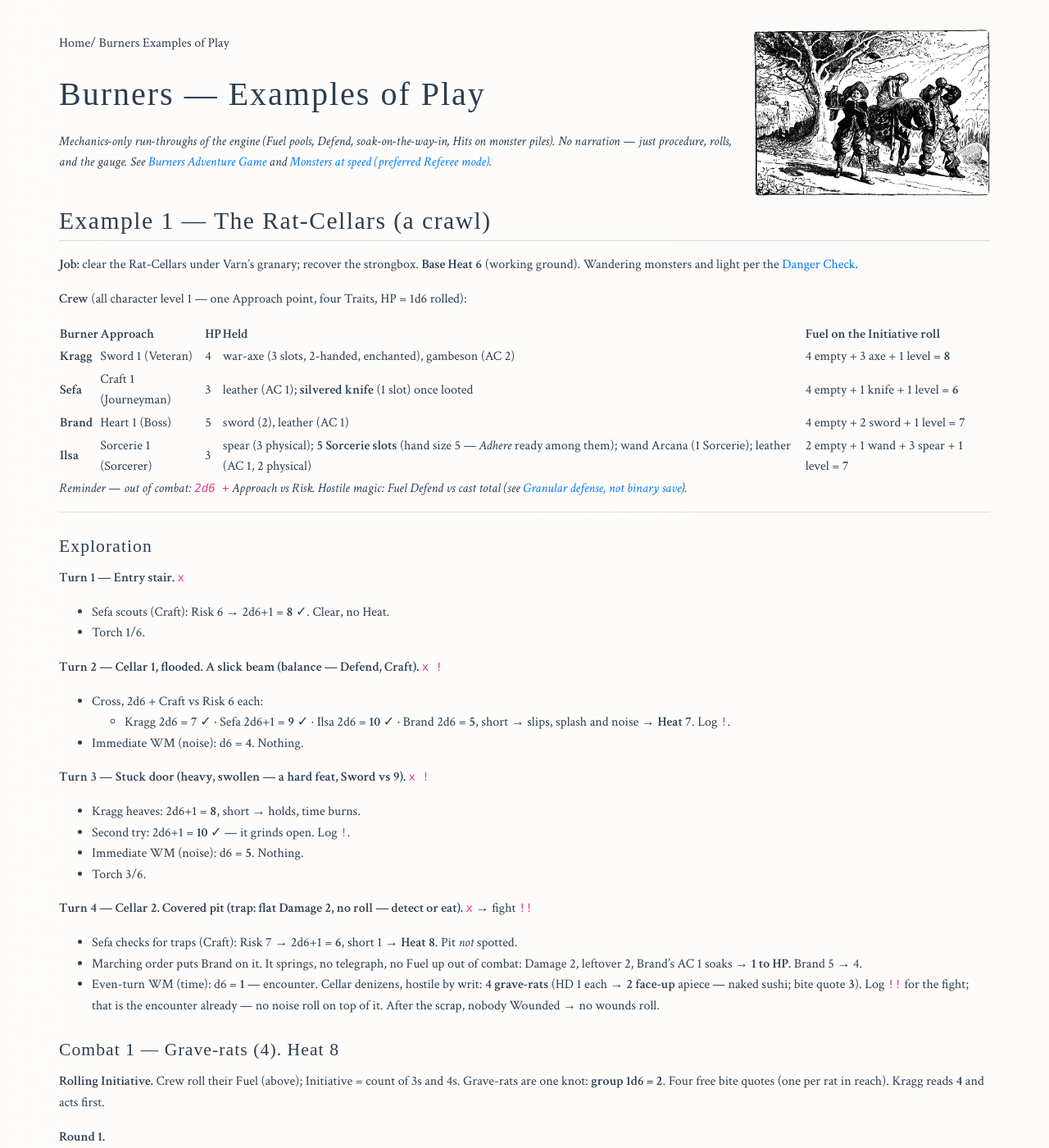
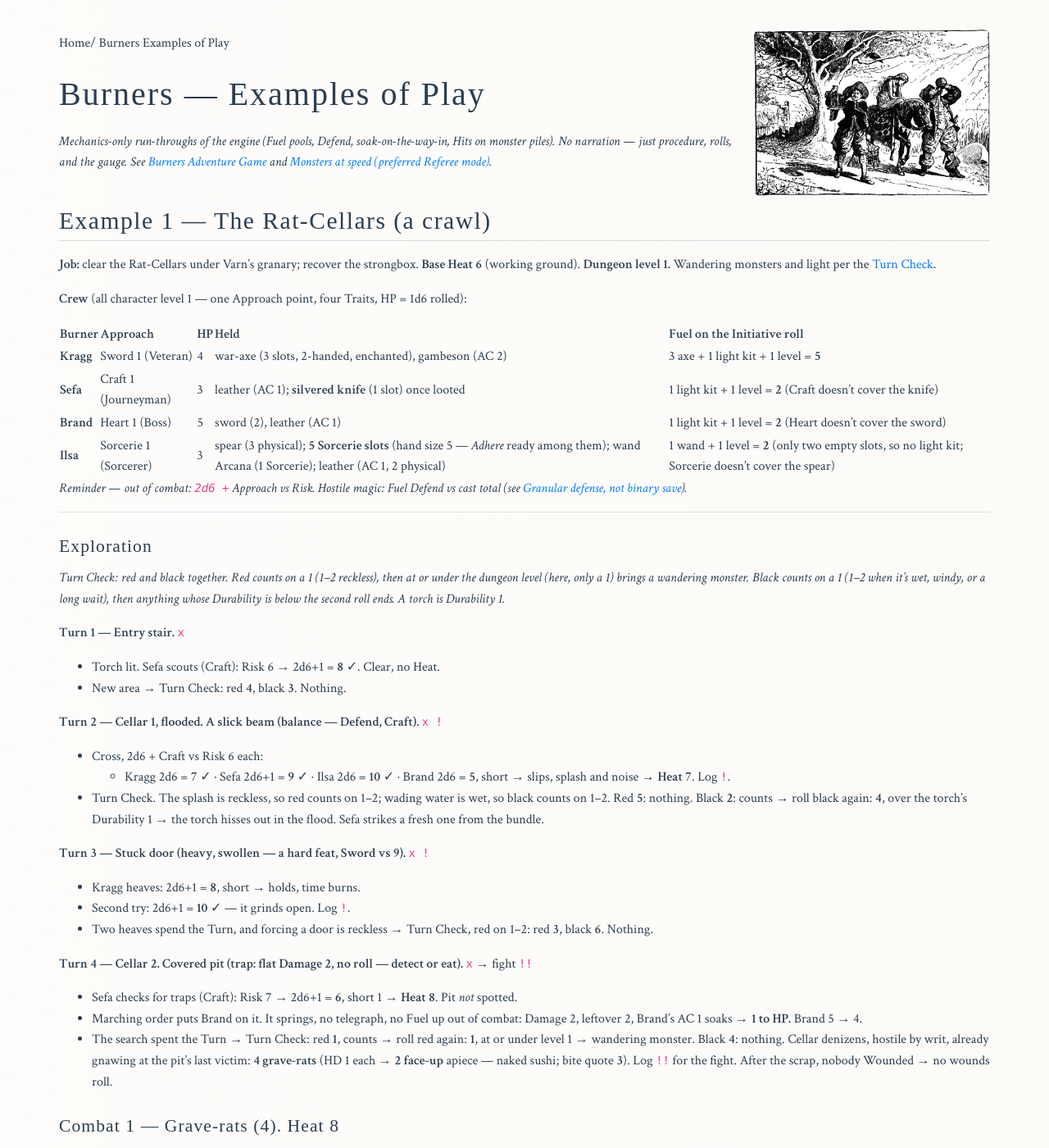
Before and after one commit to paulabrams/burners, a Jekyll site: the page built from markdown/burners-examples-of-play.md, in a window 1280 px wide and 1400 px high. Shown: the whole window at 82% size. Built offline with Jekyll 4.4.1, drawn with Linux system fonts in a browser that asks for light colours; some web fonts are replaced; some of the changed text lies outside the part shown.

Commit message:
Publish local draft: Turn Check (renamed from Danger Check; Turns are ten minutes, counting is the other option); Points the default and Cards the option for monsters; Rat-Cellars walkthrough rewritten with Turn Checks and gear-dice Fuel; rebuild PDFs and downloads
Co-authored-by: Cursor <cursoragent@cursor.com>

```diff
--- a/markdown/burners-examples-of-play.md
+++ b/markdown/burners-examples-of-play.md
@@ -12,16 +12,16 @@ hero_alt: "Travelers on the road — Albert Robida"
 ## Example 1 — The Rat-Cellars (a crawl)
 
 **Job:** clear the Rat-Cellars under Varn's granary; recover the strongbox.
-**Base Heat 6** (working ground). Wandering monsters and light per the [[Burners Referee Guide#Danger Check|Danger Check]].
+**Base Heat 6** (working ground). **Dungeon level 1.** Wandering monsters and light per the [[Burners Referee Guide#Turn Check|Turn Check]].
 
 **Crew** (all character level 1 — one Approach point, four Traits, HP = 1d6 rolled):
 
 | Burner | Approach | HP | Held | Fuel on the Initiative roll |
 | --- | --- | --- | --- | --- |
-| **Kragg** | Sword 1 (Veteran) | 4 | war-axe (3 slots, 2-handed, enchanted), gambeson (AC 2) | 4 empty + 3 axe + 1 level = **8** |
-| **Sefa** | Craft 1 (Journeyman) | 3 | leather (AC 1); **silvered knife** (1 slot) once looted | 4 empty + 1 knife + 1 level = **6** |
-| **Brand** | Heart 1 (Boss) | 5 | sword (2), leather (AC 1) | 4 empty + 2 sword + 1 level = **7** |
-| **Ilsa** | Sorcerie 1 (Sorcerer) | 3 | spear (3 physical); **5 Sorcerie slots** (hand size 5 — *Adhere* ready among them); wand Arcana (1 Sorcerie); leather (AC 1, 2 physical) | 2 empty + 1 wand + 3 spear + 1 level = **7** |
+| **Kragg** | Sword 1 (Veteran) | 4 | war-axe (3 slots, 2-handed, enchanted), gambeson (AC 2) | 3 axe + 1 light kit + 1 level = **5** |
+| **Sefa** | Craft 1 (Journeyman) | 3 | leather (AC 1); **silvered knife** (1 slot) once looted | 1 light kit + 1 level = **2** (Craft doesn't cover the knife) |
+| **Brand** | Heart 1 (Boss) | 5 | sword (2), leather (AC 1) | 1 light kit + 1 level = **2** (Heart doesn't cover the sword) |
+| **Ilsa** | Sorcerie 1 (Sorcerer) | 3 | spear (3 physical); **5 Sorcerie slots** (hand size 5 — *Adhere* ready among them); wand Arcana (1 Sorcerie); leather (AC 1, 2 physical) | 1 wand + 1 level = **2** (only two empty slots, so no light kit; Sorcerie doesn't cover the spear) |
 
 *Reminder — out of combat: `2d6 +` Approach vs Risk. Hostile magic: Fuel Defend vs cast total (see [[Burners Principles#Granular defense, not binary save]]).*
 
@@ -29,33 +29,34 @@ hero_alt: "Travelers on the road — Albert Robida"
 
 ### Exploration
 
+*Turn Check: red and black together. Red counts on a 1 (1–2 reckless), then at or under the dungeon level (here, only a 1) brings a wandering monster. Black counts on a 1 (1–2 when it's wet, windy, or a long wait), then anything whose Durability is below the second roll ends. A torch is Durability 1.*
+
 **Turn 1 — Entry stair.** `x`
 
-- Sefa scouts (Craft): Risk 6 → 2d6+1 = **8** ✓. Clear, no Heat.
-- Torch 1/6.
+- Torch lit. Sefa scouts (Craft): Risk 6 → 2d6+1 = **8** ✓. Clear, no Heat.
+- New area → Turn Check: red **4**, black **3**. Nothing.
 
 **Turn 2 — Cellar 1, flooded. A slick beam (balance — Defend, Craft).** `x !`
 
 - Cross, 2d6 + Craft vs Risk 6 each:
   - Kragg 2d6 = **7** ✓ · Sefa 2d6+1 = **9** ✓ · Ilsa 2d6 = **10** ✓ · Brand 2d6 = **5**, short → slips, splash and noise → **Heat 7**. Log `!`.
-- Immediate WM (noise): d6 = **4**. Nothing.
+- Turn Check. The splash is reckless, so red counts on 1–2; wading water is wet, so black counts on 1–2. Red **5**: nothing. Black **2**: counts → roll black again: **4**, over the torch's Durability 1 → the torch hisses out in the flood. Sefa strikes a fresh one from the bundle.
 
 **Turn 3 — Stuck door (heavy, swollen — a hard feat, Sword vs 9).** `x !`
 
 - Kragg heaves: 2d6+1 = **8**, short → holds, time burns.
 - Second try: 2d6+1 = **10** ✓ — it grinds open. Log `!`.
-- Immediate WM (noise): d6 = **5**. Nothing.
-- Torch 3/6.
+- Two heaves spend the Turn, and forcing a door is reckless → Turn Check, red on 1–2: red **3**, black **6**. Nothing.
 
 **Turn 4 — Cellar 2. Covered pit (trap: flat Damage 2, no roll — detect or eat).** `x` → fight `!!`
 
 - Sefa checks for traps (Craft): Risk 7 → 2d6+1 = **6**, short 1 → **Heat 8**. Pit *not* spotted.
 - Marching order puts Brand on it. It springs, no telegraph, no Fuel up out of combat: Damage 2, leftover 2, Brand's AC 1 soaks → **1 to HP.** Brand 5 → 4.
-- Even-turn WM (time): d6 = **1** — encounter. Cellar denizens, hostile by writ: **4 grave-rats** (HD 1 each → **2 face-up** apiece — naked sushi; bite quote **3**). Log `!!` for the fight; that is the encounter already — no noise roll on top of it. After the scrap, nobody Wounded → no wounds roll.
+- The search spent the Turn → Turn Check: red **1**, counts → roll red again: **1**, at or under level 1 → wandering monster. Black **4**: nothing. Cellar denizens, hostile by writ, already gnawing at the pit's last victim: **4 grave-rats** (HD 1 each → **2 face-up** apiece — naked sushi; bite quote **3**). Log `!!` for the fight. After the scrap, nobody Wounded → no wounds roll.
 
 ### Combat 1 — Grave-rats (4). Heat 8
 
-**Rolling Initiative.** Crew roll their Fuel (above); Initiative = count of 3s and 4s. Grave-rats are one knot: **group 1d6 = 2**. Four free bite quotes (one per rat in reach). Kragg reads **4** and acts first.
+**Rolling Initiative.** Crew roll their Fuel (above); Initiative = count of 3s and 4s. Grave-rats are one knot: **group 1d6 = 2**. Four free bite quotes (one per rat in reach). Kragg rolls 6, 5, 4, 3, 2: Initiative **2**, matching the rats, so he acts before them. Sefa, Brand, and Ilsa roll their two dice each.
 
 **Round 1.**
 
@@ -72,14 +73,14 @@ hero_alt: "Travelers on the road — Albert Robida"
 
 **Turn 5 — rest of Cellar 2.** `x`
 
-- Loot niche: 120 gp, a **silvered knife** (1 slot). Sefa takes the knife.
-- Torch 5/6; fresh torch lit.
+- Loot niche: 120 gp, a **silvered knife** (1 slot). Sefa takes the knife. She still has three empty slots, so she keeps her light-kit die.
+- The search spends the Turn → Turn Check: red **2**, black **1**, counts → roll black again: **1**, not over the torch's Durability 1. The flame gutters and catches.
 
 **Turn 6 — Cellar 3, the strongroom door. Masterwork lock (thief skill vs difficulty 10).** `x`
 
 - Sefa (Craft, tools): Deal → 2d6+1 = **9**. Holds; time cost → **Heat 7**.
 - Sefa again: 2d6+1 = **12** ✓. Open. Quiet work — no bang.
-- Even-turn WM (time): d6 = **6**. Nothing. (`!!` already spent its noise roll on the fight turn.)
+- The lock spent the Turn → Turn Check: red **6**, black **5**. Nothing.
 
 ### Combat 2 — The Cellarer (a wight). Heat 7 → 9
 
@@ -90,13 +91,13 @@ Buried armed: **grave-sword** (quote **3**) and a **grave-byrnie** (old chain
 **Round 1.**
 
 - **Wight**, two quotes — Referee **presses** the first (+**6**) onto Brand, second quote plain on Ilsa:
-  - → **Brand**: pressed **3+6 = 9**. Leather soaks 1 → 8. He has not meleed → one die: burns a 5 → **3 to HP.** Brand 5 → **2.** *(Brand Fuel 7→6.)*
-  - → **Ilsa**: quote **3**. Leather soaks 1 → 2. She burns a 4 → **0.** *(Fuel 7→6.)*
+  - → **Brand**: pressed **3+6 = 9**. Leather soaks 1 → 8. He has not meleed → one die: burns a 5 → **3 to HP.** Brand 4 → **1.** *(Brand Fuel 2→1.)*
+  - → **Ilsa**: quote **3**. Leather soaks 1 → 2. She burns a 4 → **0.** *(Fuel 2→1.)*
 - **Kragg** attacks (Veteran, two blows; 2-handed axe → two dice a blow) — having meleed, he Defends without limit for the rest of this round:
   - Blow A: 6+5 = **11** damage. Closed: Hits ⌈11÷5⌉=3, −1 → **2 Hits** → pop **2 face-down**. Stack **2 down / 2 up**.
   - Blow B: 5+4 = **9**. Closed: ⌈9÷5⌉=2, −1 → **1 Hit** → **1 down / 2 up**.
 - **Brand** attacks: sword **6**. Closed: ⌈6÷5⌉=2, −1 → **1 Hit** → **0 down / 2 up** — last face-down gone: **Cracked!**
-- **Ilsa** casts *Adhere* (Thaumaturgy 1): burns 1 Fuel = **5** cast total; card **taps**. Control lane — no Hits. At speed the wight has no free Defend; the working sticks its sword-arm to the byrnie. *(Ilsa Fuel 6→5.)*
+- **Ilsa** casts *Adhere* (Thaumaturgy 1): burns 1 Fuel = **5** cast total; card **taps**. Control lane — no Hits. At speed the wight has no free Defend; the working sticks its sword-arm to the byrnie. *(Ilsa Fuel 1→0.)*
 - **Sefa**, silvered knife — claims silver as the right tool, so her 1-slot knife burns an **extra die**: **6** + **4** = **10** damage. Wight is Cracked — open: Hits ⌈10÷5⌉ = **2** → pop **2 face-up**. Pile gone. The Cellarer falls — silver and the extra die finished the meat; *Adhere* only took its arm out of the fight.
 
 Threat overcome → **vent 2 → Heat 7.**
@@ -105,19 +106,20 @@ Threat overcome → **vent 2 → Heat 7.**
 
 - Carried out whole (2 slots; Kragg drops a torch bundle to fit it).
 - Sefa checks for a second exit (Craft): Risk 7 → 2d6+1 = **11** ✓ — an old coal chute, out that way, skipping the flooded beam.
+- The search spends the Turn → Turn Check: red **3**, black **2**. Nothing.
 
 ### After
 
 - **Downtime:** Heat cools to base; the job stayed quiet, so the town base is unchanged.
 - **Take:** strongbox (Referee: 400 gp + deed papers), 120 gp, silvered knife, **the Cellarer's grave-sword** — old, fine make, a worn-off name (a Signature waiting to be read) — and its **grave-byrnie** (mail; Kragg claims it).
-- **Hurts:** Brand at **2 HP** (no Wound — the press stung but did not drive past 0). Ilsa unhurt. Hour Rest refills Brand. Ilsa may spend a sleep-recovery card to untap *Adhere*.
-- **Torches spent:** 2. **Turns:** 7.
+- **Hurts:** Brand at **1 HP** (no Wound — the pit and the press stung but did not drive past 0). Ilsa unhurt. Hour Rest refills Brand. Ilsa may spend a sleep-recovery card to untap *Adhere*.
+- **Torches spent:** 2 (one drowned in the flood). **Turn Checks:** 7, one wandering monster. Nobody counted Turns.
 
 ---
 
 ### Procedure Notes
 
-- **Clocks:** no Turn count. Red and black when the crew dawdles, makes noise, or moves into a new area: red 1, then at or under the dungeon level, wandering monster; black 1, then anything whose Durability the roll beats goes out. An Hour Rest (an hour quiet, food and water) restores HP if unwounded. Magic out of combat is noise. See [[Burners Referee Guide#Danger Check]].
+- **Clocks:** this table uses the Turn Check instead of counting Turns. Red and black when the crew spends a Turn, makes noise, or moves into a new area: red 1, then at or under the dungeon level, wandering monster; black 1, then anything whose Durability the roll beats goes out. An Hour Rest (an hour quiet, food and water) restores HP if unwounded. Magic out of combat is noise. See [[Burners Referee Guide#Turn Check]].
 - **One roll out of combat:** `2d6 + Approach` vs Risk. Traps — see [[Burners Principles#Pools, not fixed numbers]].
 - **Fuel is rolled on each Roll Initiative** — full pool on round 1; from round 2 on, refill one Fuel die per character level and roll those in. PC Initiative = count of 3s and 4s. Enemy groups: **1d6** each round (not Heat, not HD + weapon). Round 1 surprise: surprised side dead last.
 - **Damage you announce; the Referee converts.** Hits = ⌈damage ÷ 5⌉; closed → −1, always (armor is one card of soak). Claim the **right tool** to burn one extra Fuel into the blow (its face adds to damage). Face-down first, then face-up. **Cracked!** = last face-down gone (signal; the −1 ends). Dead = pile gone. See [[Burners Referee Guide#Monsters at speed (preferred Referee mode)]].
```
Also changed, not shown: experiments/experiment-log.md (+6 -0 lines), experiments/vaulted experiments/burners-danger-check.md (+1 -1 lines), markdown/burners-adventure-game.md (+2 -2 lines), markdown/burners-ose-conversions.md (+2 -2 lines), markdown/burners-referee-guide.md (+11 -9 lines), 6 other files.
